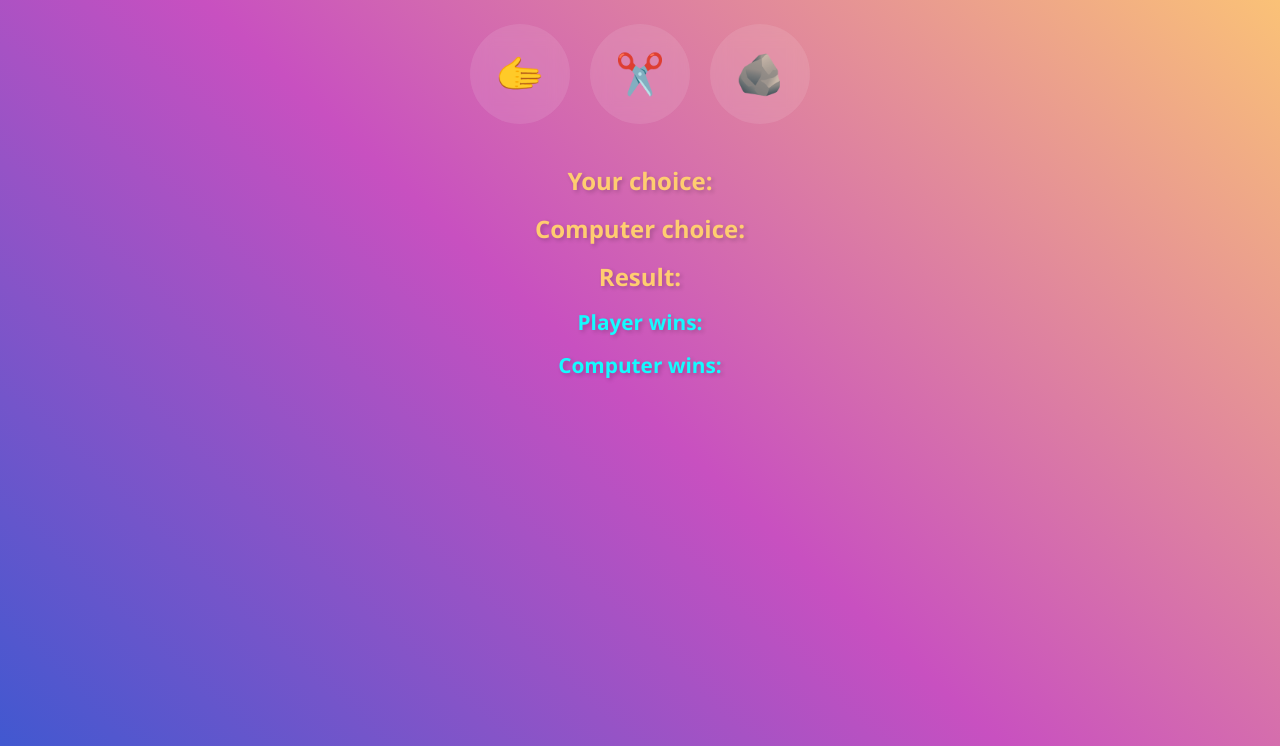
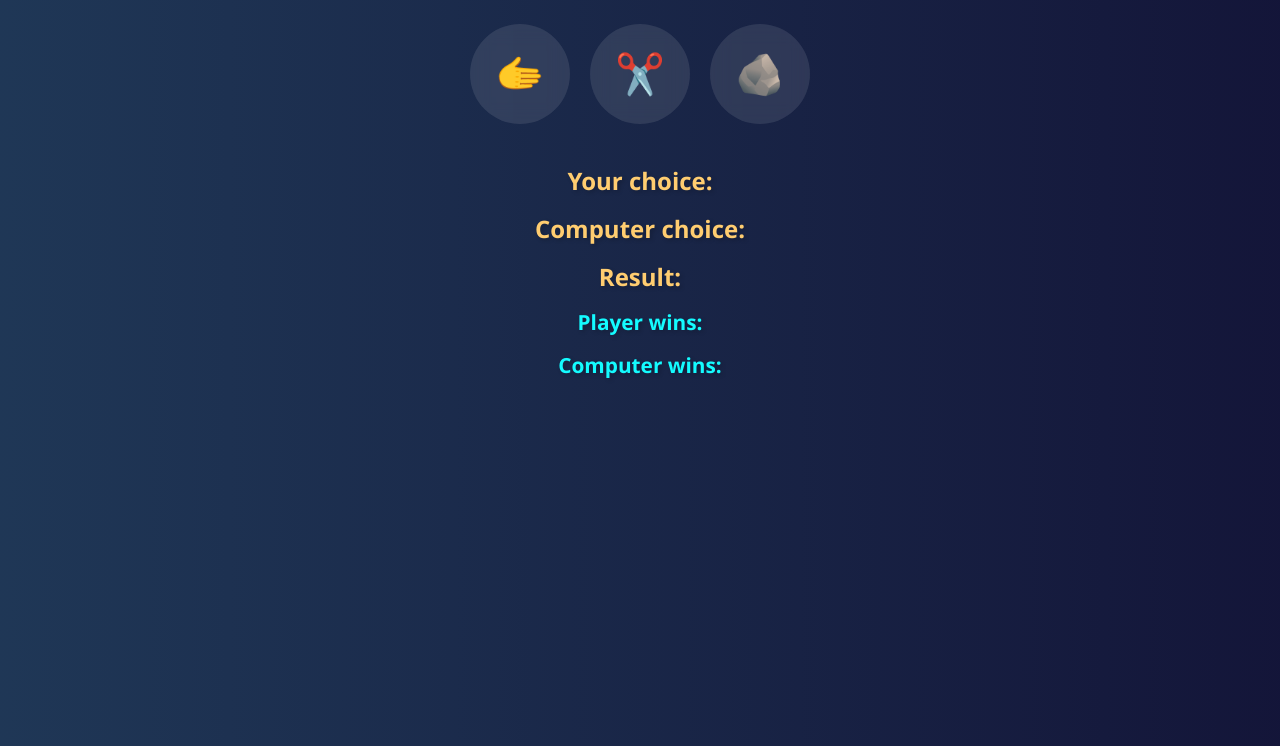
Before and after one commit to Airidas0/game, a plain HTML site: page index.html in a window 1280 px wide. Shown: the part 94-840 px from the top of the page. Drawn offline with Linux system fonts and the light colour scheme.

Commit message:
Background change

```diff
--- a/style.css
+++ b/style.css
@@ -5,7 +5,7 @@ body {
     min-height: 100vh;
     overflow: hidden;
     font-family: 'Segoe UI', sans-serif;
-    background: linear-gradient(43deg, #4158D0 0%, #C850C0 46%, #FFCC70 100%);
+    background: linear-gradient(90deg, hsl(214, 47%, 23%), hsl(237, 49%, 15%));
     color: white;
     text-align: center;
 }
```
